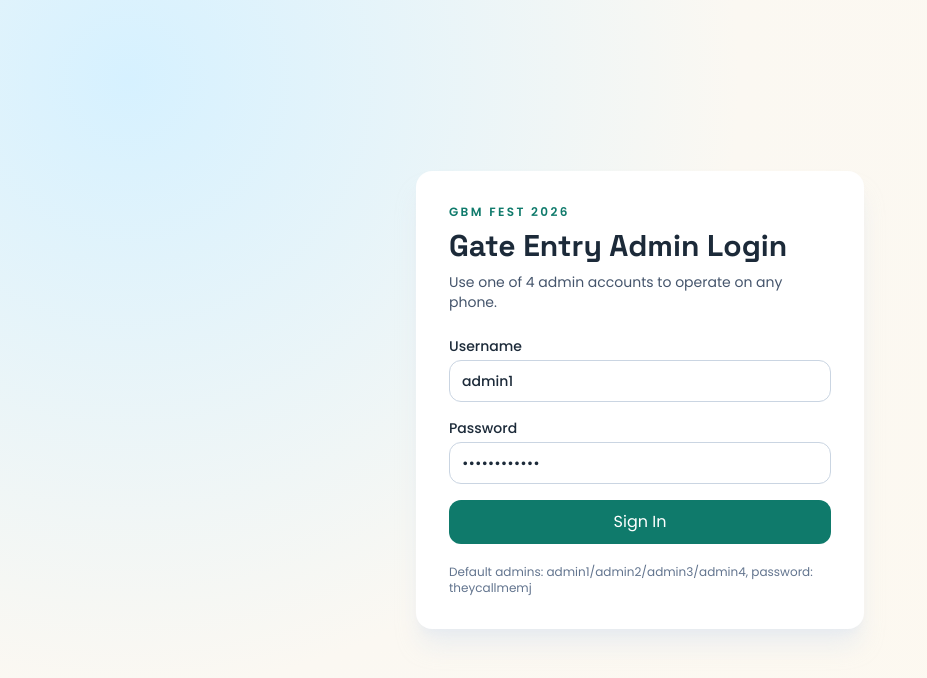
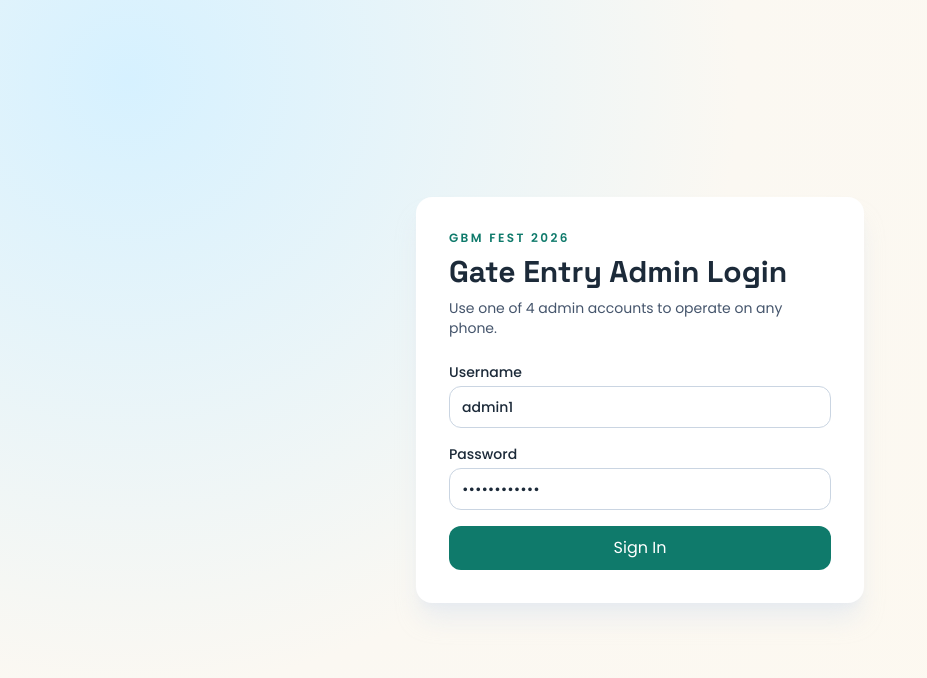
Before and after one commit to Mosanna-Jalal/gbm-fest-2026, a Next.js app: page /login in a window 1280 px wide. Shown: the top 678 px of the page, without its empty margins (0-927 px from the left). Built offline with nearby package versions, Linux system fonts and the light colour scheme.

Commit message:
hideen credentials

```diff
--- a/src/app/login/page.tsx
+++ b/src/app/login/page.tsx
@@ -72,7 +72,6 @@ export default function LoginPage() {
           </button>
         </form>
 
-        <p className="text-xs text-slate-500 mt-5">Default admins: admin1/admin2/admin3/admin4, password: theycallmemj</p>
       </div>
     </main>
   );
```
